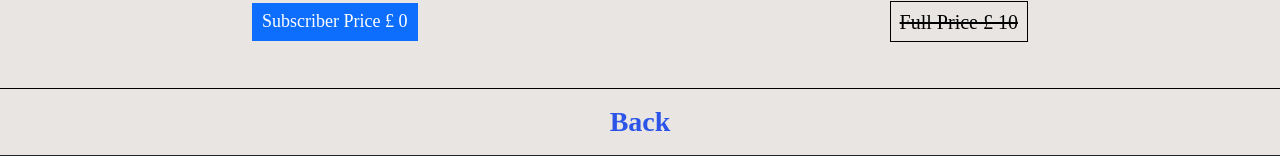
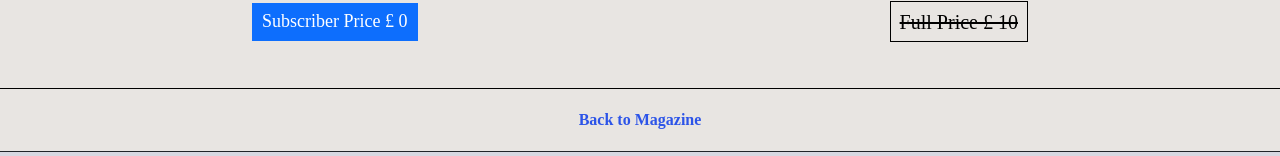
Before and after one commit to AaronMilne19/Clo, a Django app: template templates/mobiletemplates/issuemobile.html in a window 1280 px wide. Shown: the part 1180-1336 px from the top of the page. Run offline with Django 3.2, Linux system fonts and the light colour scheme; tables that the repository leaves empty hold one stand-in row (values such as "Sample post"); the template is opened without the code that fills it: values that come from a table or form of the project are taken from there, most other values are stand-ins (such as "Sample title", 1, 10 or a date in 2020); grey boxes marked "Sample" are stand-in pictures; some libraries are stand-ins or nearby versions; some web fonts are replaced.

Commit message:
issueminor adjustment

```diff
--- a/static/styles/mobile.css
+++ b/static/styles/mobile.css
@@ -237,7 +237,7 @@ input[type=submit]{
 	text-decoration: none ;
 	color: rgb(44,84,232);
 	text-underline: none ;
-	font-size: 1.4em !important;
+	font-size: 1.4em;
 	font-weight: 570;
 	size: inherit;
 	transition: 0.4s;
@@ -438,4 +438,14 @@ input[type=submit]{
 #issue_back_button{
 	margin-top: 1.5em;
 	border-bottom: solid thin;
+	height: 3.2rem;
+	display: flex;
+	justify-content: center;
 }
+
+#issue_back_button a {
+	font-size: 0.8em;
+	align-self: center;
+	height: max-content;
+	width: max-content;
+}
--- a/templates/mobiletemplates/issuemobile.html
+++ b/templates/mobiletemplates/issuemobile.html
@@ -65,7 +65,7 @@
     </div>
 
     <div id="issue_back_button" class="backbutton">
-        <a class="basic_link" href="{% url 'home:magazine' this.id %}">Back</a>
+        <a id="issue_back_button_text" class="basic_link" href="{% url 'home:magazine' this.id %}">Back to Magazine</a>
     </div>
 
 
```
